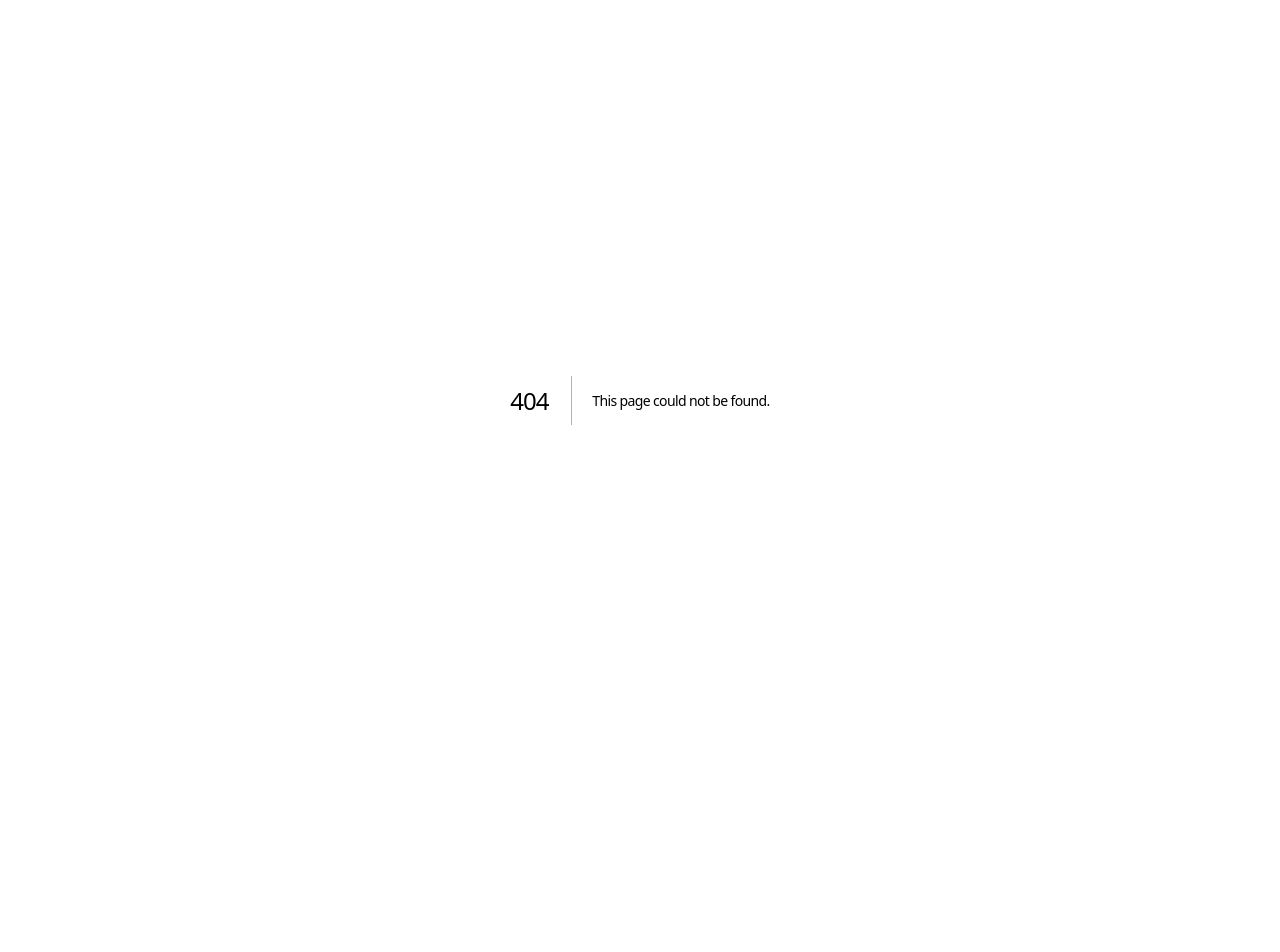
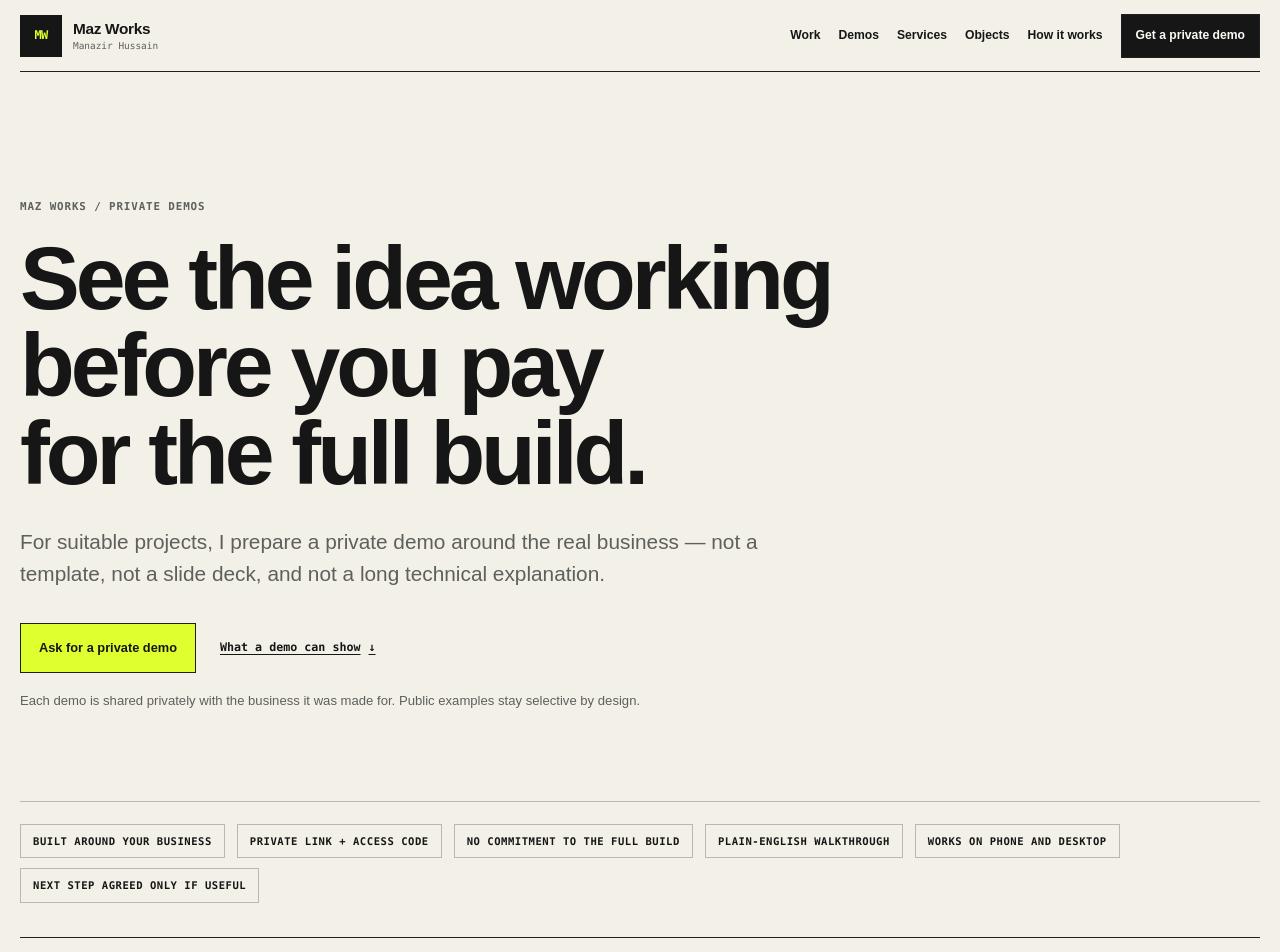
Before and after one commit to manazoid4/mazos-site, a Next.js app: page /demos in a window 1280 px wide. Before the commit this address had no page. Shown: the top 952 px of the page. Before the commit the page ends 800 px from the top, so only its background shows below. Built offline with nearby package versions, Linux system fonts and the light colour scheme.

Commit message:
feat: add owner-facing private demos page

```diff
--- /dev/null
+++ b/app/demos/page.tsx
@@ -0,0 +1,109 @@
+import type { Metadata } from 'next';
+import { SiteFooter, SiteHeader } from '../site-chrome';
+
+export const metadata: Metadata = {
+  title: 'Private business demos — Maz Works',
+  description: 'See how Maz Works turns a real business problem into a private working demo before a full build is agreed.',
+  alternates: { canonical: '/demos' },
+};
+
+const DEMO_TYPES = [
+  {
+    title: 'Website direction',
+    body: 'See how your business could look, read and guide customers before committing to a full rebuild.',
+  },
+  {
+    title: 'Customer journey',
+    body: 'Make ordering, booking, contacting, reviewing or visiting easier with a clearer path from interest to action.',
+  },
+  {
+    title: 'Follow-up & admin',
+    body: 'Show how repeated chasing, copying or missed follow-up could be simplified before changing your day-to-day process.',
+  },
+  {
+    title: 'Physical + digital',
+    body: 'Connect the website to useful things in the real world such as review taps, menu stands, signs or campaign pieces.',
+  },
+];
+
+const STEPS = [
+  ['01', 'I look at the business', 'I review the public website, customer journey and the problem you want to improve.'],
+  ['02', 'I build the useful part first', 'You get a focused private demo built around your business rather than a generic sales presentation.'],
+  ['03', 'You open one private link', 'Your demo has its own access code. You can explore it in your own time or we can walk through it together.'],
+  ['04', 'Only build what earns its place', 'If the direction makes sense, we agree the useful parts, the price and what should happen next.'],
+];
+
+export default function DemosPage() {
+  return (
+    <main>
+      <SiteHeader />
+
+      <section className="mw-hero" id="main-content" tabIndex={-1} aria-labelledby="demos-title">
+        <div className="mw-hero-copy">
+          <p className="eyebrow">Maz Works / Private demos</p>
+          <h1 id="demos-title">See the idea working before you pay for the full build.</h1>
+          <p className="mw-lede">For suitable projects, I prepare a private demo around the real business — not a template, not a slide deck, and not a long technical explanation.</p>
+          <div className="mw-actions">
+            <a className="button button-signal" href="/#contact">Ask for a private demo</a>
+            <a className="text-link" href="#examples">What a demo can show <span aria-hidden="true">↓</span></a>
+          </div>
+          <p className="mw-hero-note">Each demo is shared privately with the business it was made for. Public examples stay selective by design.</p>
+        </div>
+        <div className="mw-capabilities" aria-label="Private demo benefits">
+          <span>Built around your business</span>
+          <span>Private link + access code</span>
+          <span>No commitment to the full build</span>
+          <span>Plain-English walkthrough</span>
+          <span>Works on phone and desktop</span>
+          <span>Next step agreed only if useful</span>
+        </div>
+      </section>
+
+      <section className="mw-section" id="examples" aria-labelledby="examples-title">
+        <header className="mw-section-heading">
+          <p className="eyebrow">What I can demonstrate</p>
+          <h2 id="examples-title">A working direction, not a promise on a page.</h2>
+          <p>The point is to make the decision easier. You should be able to see what changes for the customer or the team before discussing a larger project.</p>
+        </header>
+        <div className="mw-service-grid">
+          {DEMO_TYPES.map((item) => (
+            <article className="mw-service-card" key={item.title}>
+              <h3>{item.title}</h3>
+              <p>{item.body}</p>
+            </article>
+          ))}
+        </div>
+      </section>
+
+      <section className="mw-process" aria-labelledby="demo-process-title">
+        <header>
+          <p className="eyebrow">How private demos work</p>
+          <h2 id="demo-process-title">Small first step. Clear decision afterwards.</h2>
+        </header>
+        <ol>
+          {STEPS.map(([number, title, body]) => (
+            <li key={number}>
+              <span>{number}</span>
+              <div><h3>{title}</h3><p>{body}</p></div>
+            </li>
+          ))}
+        </ol>
+      </section>
+
+      <section className="mw-section mw-pricing" aria-labelledby="privacy-title">
+        <header className="mw-section-heading">
+          <p className="eyebrow">Built for real conversations</p>
+          <h2 id="privacy-title">Your business stays the focus.</h2>
+          <p>Private demos can include a website direction, customer journey, physical product idea, campaign or workflow. I keep client-specific demos behind private access instead of turning every conversation into a public case study.</p>
+        </header>
+        <div className="mw-pricing-foot">
+          <div><strong>One link</strong><span>Your demo has a simple private address made for your business.</span></div>
+          <div><strong>One access code</strong><span>You can open it when it suits you and share it with the people who need to see it.</span></div>
+          <a className="button button-signal" href="/#contact">Request yours</a>
+        </div>
+      </section>
+
+      <SiteFooter />
+    </main>
+  );
+}
```
